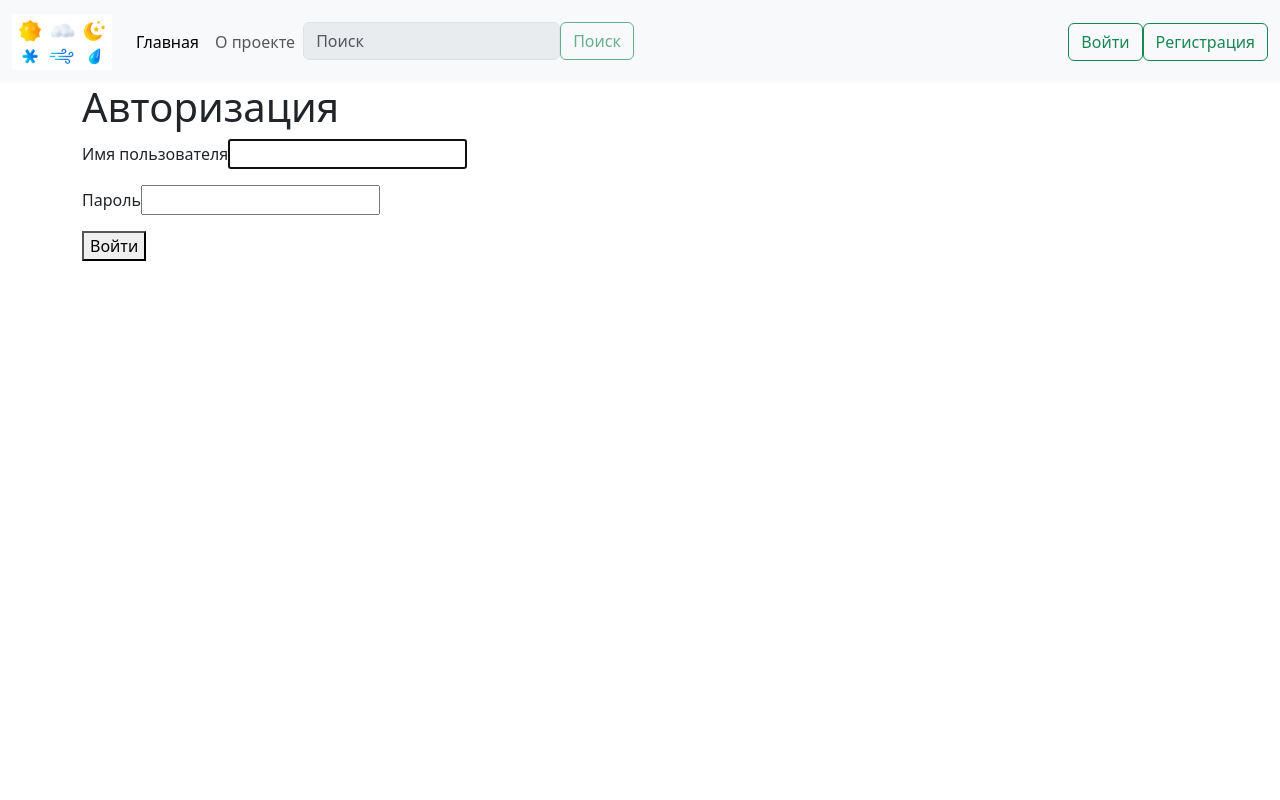
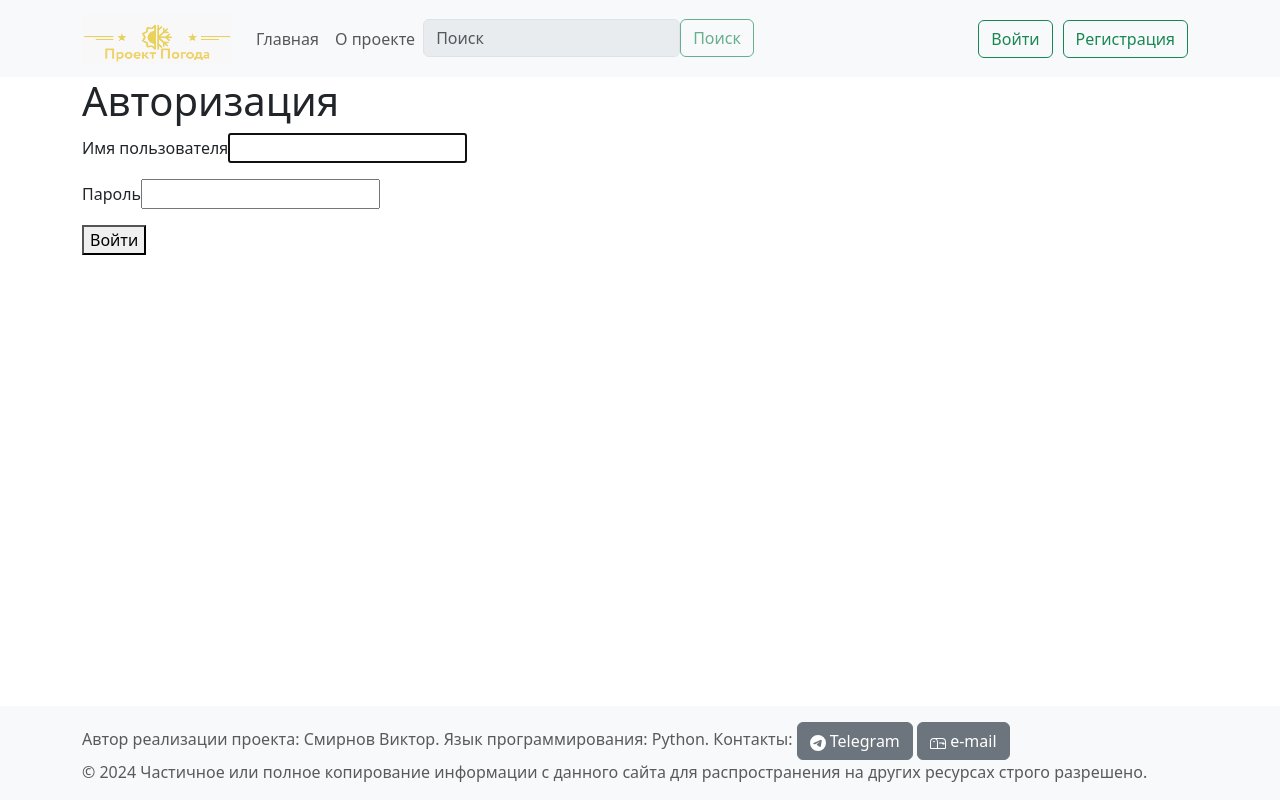
Before and after one commit to Victor-Smirnoff/weather, a Django app: page /users/login/ in a window 1280 px wide. Run offline with Django 5.2, Linux system fonts and the light colour scheme; some libraries are stand-ins or nearby versions.

Commit message:
ready template for html pages

```diff
--- a/siteweather/templates/base.html
+++ b/siteweather/templates/base.html
@@ -21,6 +21,10 @@
 
   </div>
 
-  <script src="{% static 'weather/css/bootstrap.min.js' %}"></script>
+  {% block footer %}
+  {% include "footer.html"%}
+  {% endblock %}
+
+  <script src="{% static 'weather/js/bootstrap.min.js' %}"></script>
   </body>
 </html>
--- /dev/null
+++ b/siteweather/templates/footer.html
@@ -0,0 +1,25 @@
+<footer class="footer mt-auto py-3 bg-body-tertiary" style="position: fixed; bottom: 0; width: 100%;">
+  <div class="container">
+    <div class="row">
+      <span class="text-body-secondary">Автор реализации проекта: Смирнов Виктор. Язык программирования: Python. Контакты:
+        <a class="btn btn-secondary" href="https://t.me/csatom/">
+          <svg xmlns="http://www.w3.org/2000/svg" width="16" height="16" fill="currentColor" class="bi bi-telegram" viewBox="0 0 16 16">
+          <path d="M16 8A8 8 0 1 1 0 8a8 8 0 0 1 16 0zM8.287 5.906c-.778.324-2.334.994-4.666 2.01-.378.15-.577.298-.595.442-.03.243.275.339.69.47l.175.055c.408.133.958.288 1.243.294.26.006.549-.1.868-.32 2.179-1.471 3.304-2.214 3.374-2.23.05-.012.12-.026.166.016.047.041.042.12.037.141-.03.129-1.227 1.241-1.846 1.817-.193.18-.33.307-.358.336a8.154 8.154 0 0 1-.188.186c-.38.366-.664.64.015 1.088.327.216.589.393.85.571.284.194.568.387.936.629.093.06.183.125.27.187.331.236.63.448.997.414.214-.02.435-.22.547-.82.265-1.417.786-4.486.906-5.751a1.426 1.426 0 0 0-.013-.315.337.337 0 0 0-.114-.217.526.526 0 0 0-.31-.093c-.3.005-.763.166-2.984 1.09z"/>
+          </svg> Telegram
+        </a>
+
+        <a class="btn btn-secondary" href="mailto:csatom@yandex.ru">
+          <svg xmlns="http://www.w3.org/2000/svg" width="16" height="16" fill="currentColor" class="bi bi-mailbox" viewBox="0 0 16 16">
+            <path d="M4 4a3 3 0 0 0-3 3v6h6V7a3 3 0 0 0-3-3zm0-1h8a4 4 0 0 1 4 4v6a1 1 0 0 1-1 1H1a1 1 0 0 1-1-1V7a4 4 0 0 1 4-4zm2.646 1A3.99 3.99 0 0 1 8 7v6h7V7a3 3 0 0 0-3-3H6.646z"/>
+            <path d="M11.793 8.5H9v-1h5a.5.5 0 0 1 .5.5v1a.5.5 0 0 1-.5.5h-1a.5.5 0 0 1-.354-.146l-.853-.854zM5 7c0 .552-.448 0-1 0s-1 .552-1 0a1 1 0 0 1 2 0z"/>
+          </svg> e-mail
+        </a>
+
+      </span>
+
+    </div>
+    <div class="row">
+      <span class="text-body-secondary">&copy; 2024 Частичное или полное копирование информации с данного сайта для распространения на других ресурсах строго разрешено.</span>
+    </div>
+  </div>
+</footer>
--- a/siteweather/templates/navbar.html
+++ b/siteweather/templates/navbar.html
@@ -1,9 +1,9 @@
 {% load static %}
 
 <nav class="navbar navbar-expand-lg bg-body-tertiary">
-  <div class="container-fluid">
+  <div class="container justify-content-between">
     <a class="navbar-brand" href="/">
-      <img src="{% static 'weather/images/weather_logo.png' %}" alt="Logo" width="100" height="56" class="d-inline-block align-text-top">
+      <img src="{% static 'weather/images/weather_logo.png' %}" alt="Logo" width="150" height="50" class="d-inline-block align-text-top">
     </a>
     <button class="navbar-toggler" type="button" data-bs-toggle="collapse" data-bs-target="#navbarSupportedContent" aria-controls="navbarSupportedContent" aria-expanded="false" aria-label="Переключатель навигации">
       <span class="navbar-toggler-icon"></span>
@@ -11,7 +11,7 @@
     <div class="collapse navbar-collapse" id="navbarSupportedContent">
       <ul class="navbar-nav me-auto mb-2 mb-lg-0">
         <li class="nav-item">
-          <a class="nav-link active" aria-current="page" href="/">Главная</a>
+          <a class="nav-link" href="/">Главная</a>
         </li>
         <li class="nav-item">
           <a class="nav-link" href="about/">О проекте</a>
@@ -42,11 +42,14 @@
         {% endif %}
       </ul>
       {% if user.is_authenticated %}
-      <a class="btn btn-outline-success" href="#">{{ user.username }}</a>
-      <a class="btn btn-outline-success" href="{% url 'users:logout' %}">Выйти</a>
+      <a class="btn btn-outline-success" href="#" style="margin-right: 10px;">{{ user.username }}</a>
+      <form class="d-flex" action="/submit" method="post">
+        {% csrf_token %}
+        <button class="btn btn-outline-success" type="submit" formaction="{% url 'users:logout' %}" style="margin-right: 10px;">Выйти</button>
+      </form>
       {% else %}
-      <a class="btn btn-outline-success" href="{% url 'users:login' %}">Войти</a>
-      <a class="btn btn-outline-success" href="#">Регистрация</a>
+      <a class="btn btn-outline-success" href="{% url 'users:login' %}" style="margin-right: 10px;">Войти</a>
+      <a class="btn btn-outline-success" href="#" style="margin-right: 10px;">Регистрация</a>
       {% endif %}
     </div>
   </div>
--- a/siteweather/users/urls.py
+++ b/siteweather/users/urls.py
@@ -6,7 +6,6 @@ app_name = 'users'
 
 urlpatterns = [
     path(route='login/', view=views.LoginUser.as_view(), name='login'),
-    # path(route='logout/', view=LogoutView.as_view(), name='logout'), # не работает класс LogoutView
-    path(route='logout/', view=views.logout_user, name='logout'),
+    path(route='logout/', view=LogoutView.as_view(), name='logout'),
 
 ]
--- a/siteweather/users/views.py
+++ b/siteweather/users/views.py
@@ -9,8 +9,3 @@ class LoginUser(LoginView):
     from_class = LoginUserForm
     template_name = 'users/login.html'
     extra_context = {'title': 'Авторизация'}
-
-
-def logout_user(request):
-    logout(request)
-    return HttpResponseRedirect(reverse(viewname='home'))
--- /dev/null
+++ b/siteweather/weather/templates/weather/about.html
@@ -0,0 +1,6 @@
+{% extends 'base.html' %}
+
+{% block content %}
+<h1>{{ title }}</h1>
+
+{% endblock %}
```
Also changed, not shown: siteweather/db.sqlite3, siteweather/weather/static/weather/images/weather_logo.png.
